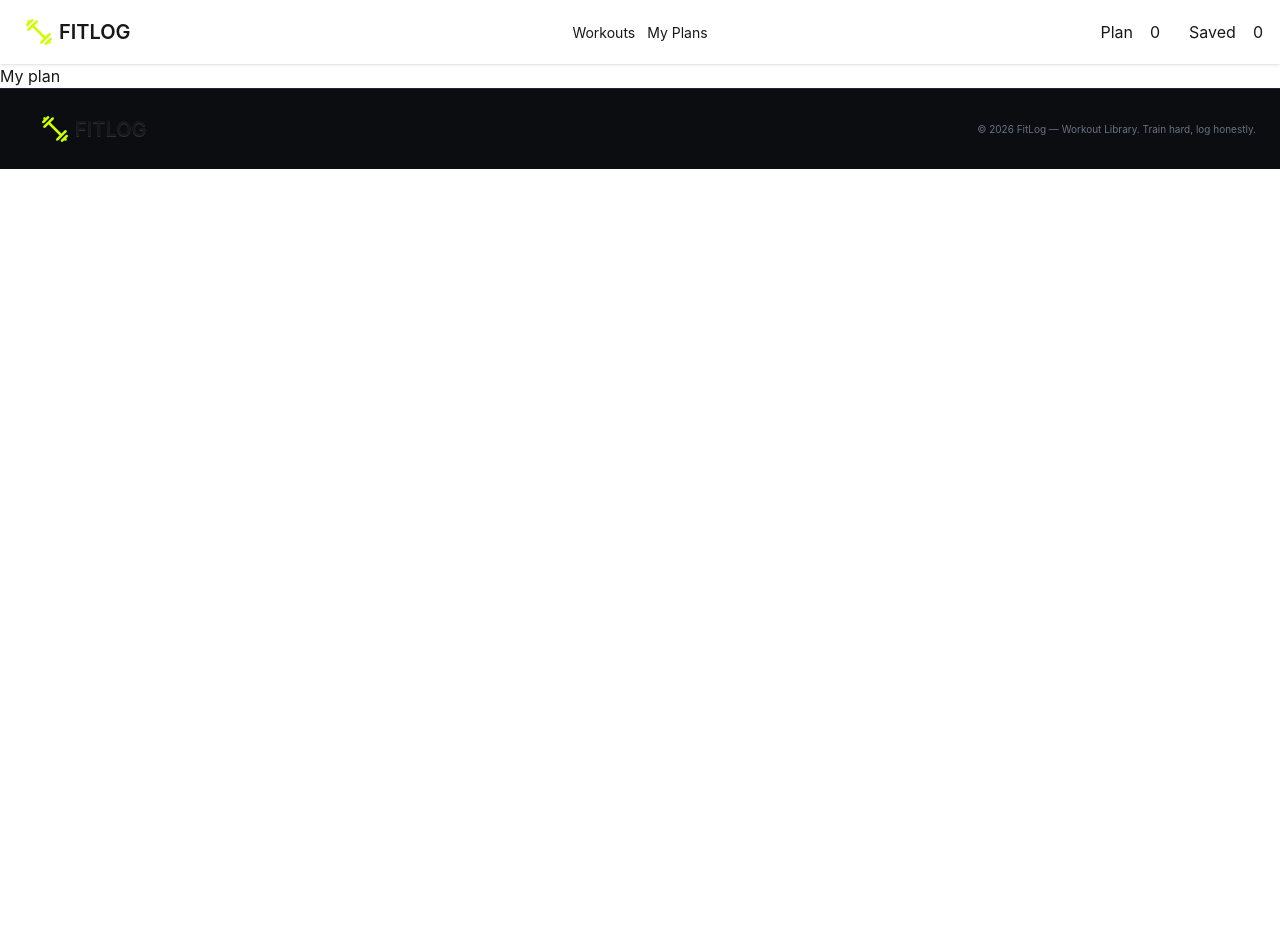
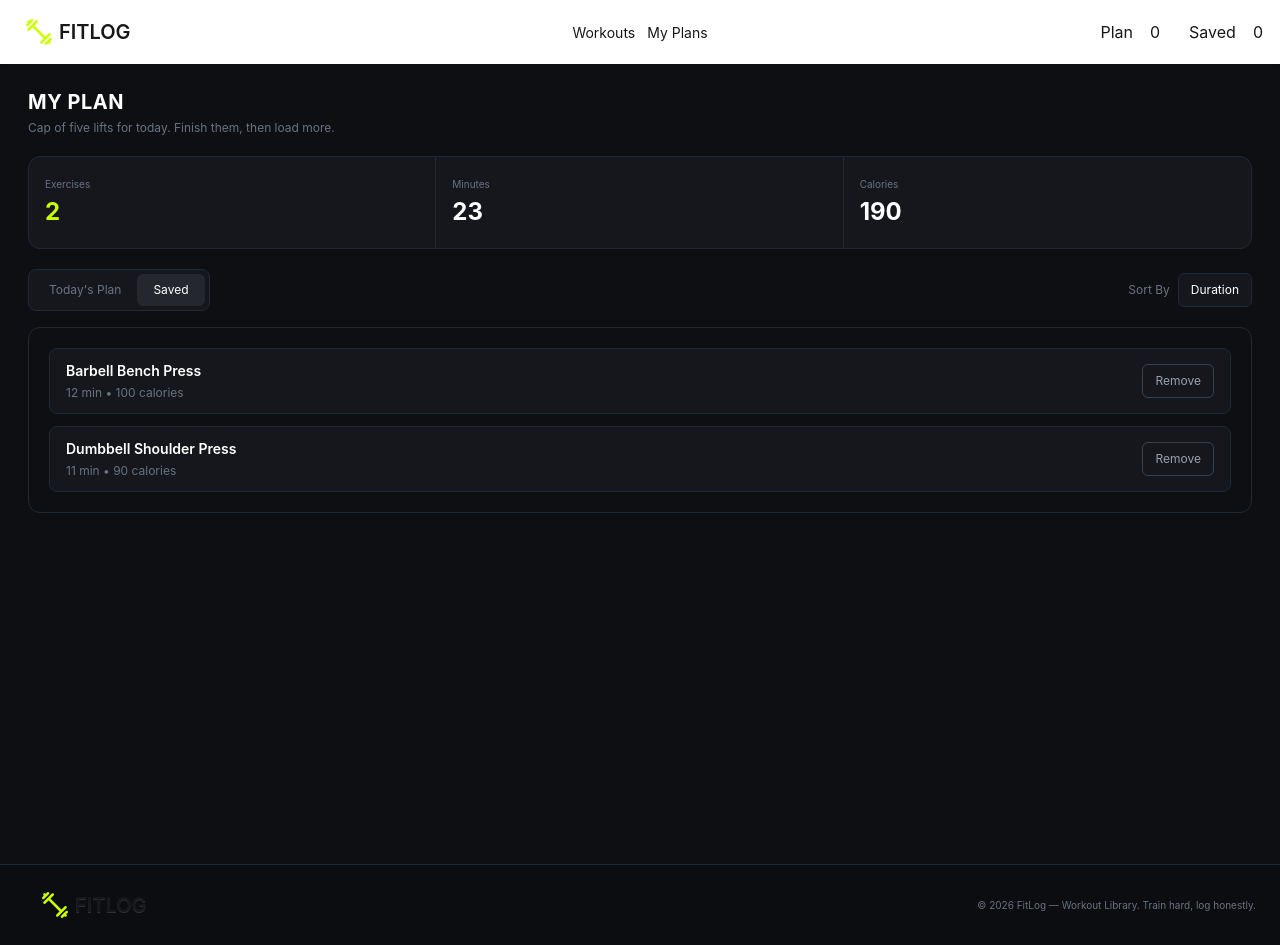
Before and after one commit to Razdee01/fit-log, a Next.js app: page /My-plan in a window 1280 px wide. Before the commit the page ends 800 px from the top, so only its background shows below. Built offline with nearby package versions, Linux system fonts and the light colour scheme.

Commit message:
context api created

```diff
--- a/src/app/My-plan/page.tsx
+++ b/src/app/My-plan/page.tsx
@@ -1,11 +1,134 @@
-import React from 'react';
+import { exerciseContext } from "@/context/ExerciseContext";
+import React, { useContext } from "react";
 
 const MyPlanPage = () => {
-    return (
-        <div>
-            <h2>My plan</h2>
+  const planExercises = [
+    {
+      id: 1,
+      name: "Barbell Bench Press",
+      duration: 12,
+      calories: 100,
+    },
+    {
+      id: 2,
+      name: "Dumbbell Shoulder Press",
+      duration: 11,
+      calories: 90,
+    },
+  ];
+
+  const totalMinutes = planExercises.reduce(
+    (total, exercise) => total + exercise.duration,
+    0
+  );
+
+  const totalCalories = planExercises.reduce(
+    (total, exercise) => total + exercise.calories,
+    0
+  );
+  const {add}=useContext(exerciseContext)
+  console.log(add);
+
+
+  return (
+    <main className="min-h-screen bg-[#0d0f12] text-white">
+      <div className="mx-auto max-w-[1280px] px-7 py-6">
+        {/* Heading */}
+        <div className="mb-5">
+          <h1 className="text-xl font-bold uppercase tracking-wide">
+            My Plan
+          </h1>
+
+          <p className="mt-1 text-xs text-gray-500">
+            Cap of five lifts for today. Finish them, then load more.
+          </p>
         </div>
-    );
+
+        {/* Stats */}
+        <div className="mb-5 grid grid-cols-3 rounded-xl border border-gray-800 bg-[#15171c]">
+          <div className="border-r border-gray-800 px-4 py-5">
+            <p className="text-[10px] text-gray-500">Exercises</p>
+            <p className="mt-1 text-2xl font-bold text-[#c8ff00]">
+              {planExercises.length}
+            </p>
+          </div>
+
+          <div className="border-r border-gray-800 px-4 py-5">
+            <p className="text-[10px] text-gray-500">Minutes</p>
+            <p className="mt-1 text-2xl font-bold">{totalMinutes}</p>
+          </div>
+
+          <div className="px-4 py-5">
+            <p className="text-[10px] text-gray-500">Calories</p>
+            <p className="mt-1 text-2xl font-bold">{totalCalories}</p>
+          </div>
+        </div>
+
+        {/* Tabs + Sort */}
+        <div className="mb-4 flex items-center justify-between">
+          <div className="flex rounded-lg border border-gray-800 bg-[#15171c] p-1">
+            <button className="rounded-md px-4 py-2 text-xs text-gray-500">
+              Today&apos;s Plan
+            </button>
+
+            <button className="rounded-md bg-[#24272d] px-4 py-2 text-xs text-white">
+              Saved
+            </button>
+          </div>
+
+          <div className="flex items-center gap-2 text-xs text-gray-500">
+            <span>Sort By</span>
+
+            <button className="rounded-md border border-gray-800 bg-[#15171c] px-3 py-2 text-white">
+              Duration
+            </button>
+          </div>
+        </div>
+
+        {/* Exercise list */}
+        <div className="min-h-[170px] rounded-xl border border-gray-800 bg-[#0d0f12] p-5">
+          {planExercises.length > 0 ? (
+            <div className="space-y-3">
+              {planExercises.map((exercise) => (
+                <div
+                  key={exercise.id}
+                  className="flex items-center justify-between rounded-lg border border-gray-800 bg-[#15171c] px-4 py-3"
+                >
+                  <div>
+                    <h3 className="text-sm font-semibold">
+                      {exercise.name}
+                    </h3>
+
+                    <p className="mt-1 text-xs text-gray-500">
+                      {exercise.duration} min • {exercise.calories} calories
+                    </p>
+                  </div>
+
+                  <button className="rounded-md border border-gray-700 px-3 py-2 text-xs text-gray-400 hover:text-white">
+                    Remove
+                  </button>
+                </div>
+              ))}
+            </div>
+          ) : (
+            <div className="flex min-h-[130px] flex-col items-center justify-center text-center">
+              <h3 className="text-sm font-bold uppercase">
+                Nothing Here Yet
+              </h3>
+
+              <p className="mt-1 text-[10px] text-gray-500">
+                Browse the library and add a lift to get moving.
+              </p>
+
+              <button className="mt-4 rounded-full bg-[#c8ff00] px-5 py-2 text-[10px] font-semibold text-black">
+                Go to workouts
+              </button>
+            </div>
+          )}
+        </div>
+      </div>
+    </main>
+  );
 };
 
 export default MyPlanPage;
--- a/src/app/exercise/[id]/page.tsx
+++ b/src/app/exercise/[id]/page.tsx
@@ -1,3 +1,5 @@
+import AddButton from "@/components/AddButton";
+import SaveButton from "@/components/SaveButton";
 import { IExercise } from "@/types/Type";
 import Image from "next/image";
 import React from "react";
@@ -167,13 +169,9 @@
 
             {/* Buttons */}
             <div className="flex flex-wrap gap-3 mt-6">
-              <button className="bg-[#b6ff00] text-black text-xs font-bold px-5 py-3 rounded-lg">
-                Add to today&apos;s plan
-              </button>
+             <AddButton exercise={exercise}></AddButton>
 
-              <button className="border border-gray-700 text-gray-300 text-xs px-5 py-3 rounded-lg">
-                Save for later
-              </button>
+              <SaveButton exercise={exercise}></SaveButton>
             </div>
 
           </div>
--- a/src/app/layout.tsx
+++ b/src/app/layout.tsx
@@ -3,6 +3,7 @@
 import "./globals.css";
 import NavBar from "@/components/NavBar";
 import Footer from "@/components/Footer";
+import ExerciseProvider from "@/context/ExerciseContext";
 
 const geistSans = Geist({
   variable: "--font-geist-sans",
@@ -26,9 +27,12 @@
       className={`${geistSans.variable} ${geistMono.variable} h-full antialiased`}
     >
       <body className="min-h-full flex flex-col">
-        <NavBar></NavBar>
-        {children}
-        <Footer></Footer>
+        <ExerciseProvider>
+
+         <NavBar></NavBar>
+            {children}
+            <Footer></Footer>
+        </ExerciseProvider>
         </body>
     </html>
   );
--- /dev/null
+++ b/src/components/AddButton.tsx
@@ -0,0 +1,35 @@
+"use client";
+import { exerciseContext } from "@/context/ExerciseContext";
+import { IExercise } from "@/types/Type";
+import React, { useContext} from "react";
+interface IaddProps {
+  exercise: IExercise;
+
+}
+
+const AddButton = ({ exercise }: IaddProps) => {
+
+    const {add,setAdd}=useContext(exerciseContext)
+
+
+  const handleAdd = () => {
+      setAdd([...add,exercise])
+
+
+  };
+
+
+
+  return (
+    <div>
+      <button
+        onClick={() => handleAdd()}
+        className="bg-[#b6ff00] text-black text-xs font-bold px-5 py-3 rounded-lg"
+      >
+        Add to today&apos;s plan
+      </button>
+    </div>
+  );
+};
+
+export default AddButton;
--- /dev/null
+++ b/src/components/SaveButton.tsx
@@ -0,0 +1,26 @@
+"use client";
+import { exerciseContext } from "@/context/ExerciseContext";
+import { IExercise } from "@/types/Type";
+import React, { useContext } from "react";
+interface IsaveProps {
+  exercise: IExercise;
+}
+
+const SaveButton = ({ exercise }: IsaveProps) => {
+  const {save,setSave}=useContext(exerciseContext)
+    const handleSave=()=>{
+      setSave([...save,exercise])
+        console.log("save btton clck");
+
+    }
+
+  return (
+    <div>
+      <button onClick={()=>handleSave()} className="border border-gray-700 text-gray-300 text-xs px-5 py-3 rounded-lg">
+        Save for later
+      </button>
+    </div>
+  );
+};
+
+export default SaveButton;
--- /dev/null
+++ b/src/context/ExerciseContext.tsx
@@ -0,0 +1,26 @@
+'use client'
+import React, {createContext, ReactNode, useState } from 'react';
+
+
+export const exerciseContext=createContext({})
+
+
+
+const ExerciseProvider = ({children}:{children:ReactNode}) => {
+    const[add,setAdd]=useState([])
+    const[save,setSave]=useState([])
+    const shareData={
+        add,
+        setAdd,
+        save,
+        setSave
+    }
+
+    return (
+        <exerciseContext.Provider value={shareData}>
+            {children}
+        </exerciseContext.Provider>
+    );
+};
+
+export default ExerciseProvider;
```
